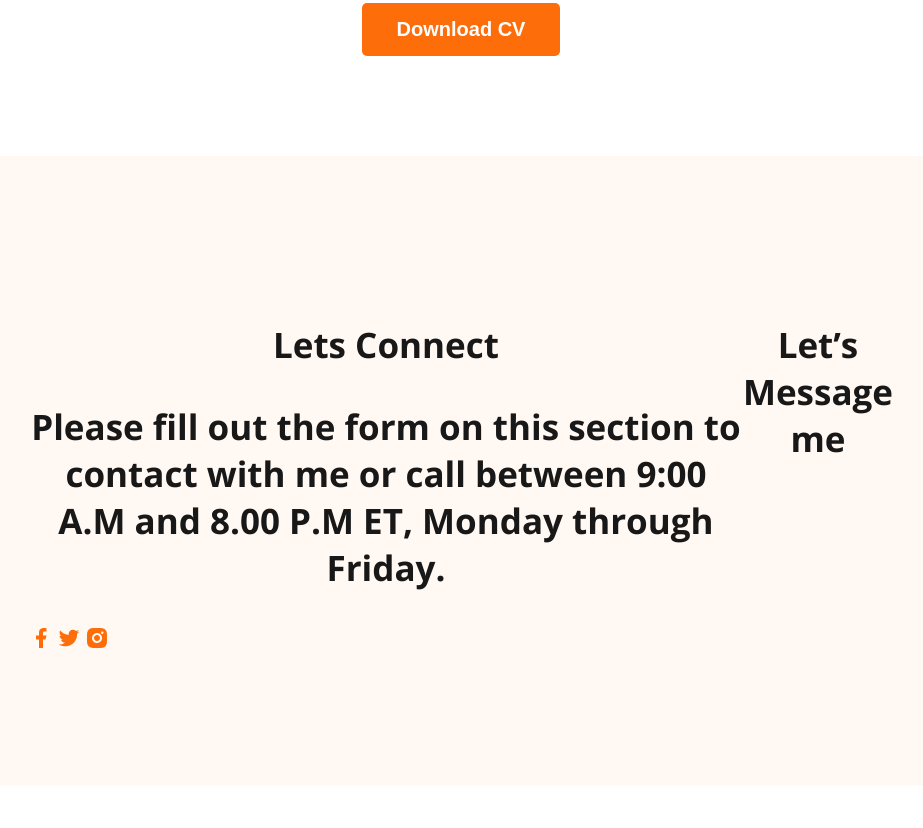
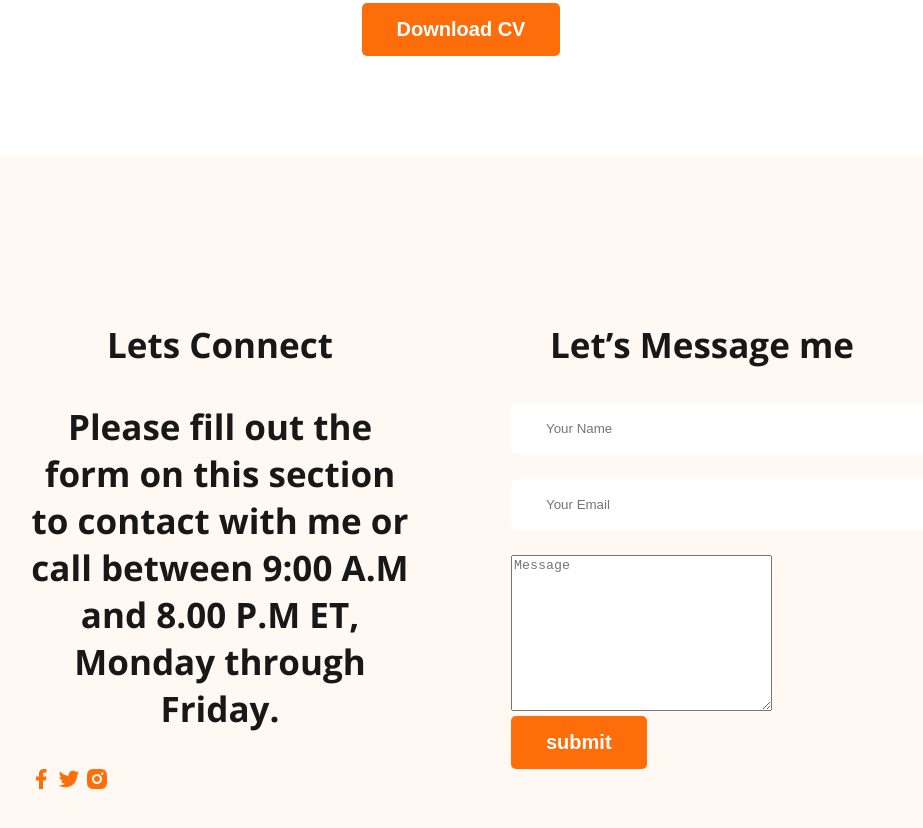
Before and after one commit to arifulislam12233/devoloper-protfolio, a plain HTML site: page index.html in a window 1280 px wide. Shown: the part 3210-4038 px from the top of the page, without its empty margins (179-1102 px from the left). Before the commit the page ends 4003 px from the top, so only its background shows below. Drawn offline with nearby package versions, Linux system fonts and the light colour scheme.

Commit message:
finished the footer section

```diff
--- a/index.html
+++ b/index.html
@@ -163,6 +163,12 @@
             </div>
             <div class="footer-column">
                 <h3 class="section-title">Let’s Message me</h3>
+                <form class="contact" action="">
+                    <input type="text" placeholder="Your Name">
+                    <input type="email" name="" placeholder="Your Email" id="">
+                    <textarea name="" placeholder="Message" id="" cols="30" rows="10"></textarea>
+                    <input class="button-primary" type="submit" value="submit">
+                </form>
             </div>
 
         </footer>
--- a/styles/protfolio.css
+++ b/styles/protfolio.css
@@ -147,7 +147,25 @@ margin-bottom: 10px;
 }
 footer{
     display: flex;
+    gap: 100px;
     background: #FFF8F3;
     margin-top: 100px;
     padding: 130px 200px;
 }
+.footer-column{
+    width: 50%;
+}
+.contact input[type="text"], .contact input[type="email"],
+text area{
+    display: block;
+    margin-bottom: 25px;
+    padding: 18px 35px;
+color: #757575;
+border-radius: 5px;
+background: #FFF;
+border:0;
+width: 100%;
+}
+.social-links a{
+    margin-right: 25px;
+}
```
